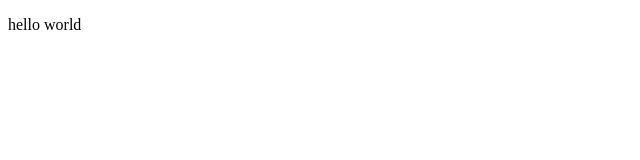
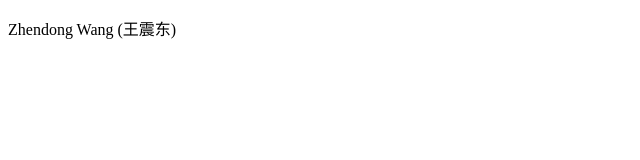
Before and after one commit to ZhendongWang6/zhendongwang6.github.io, a plain HTML site: page index.html in a window 1280 px wide. Shown: the whole page, without its empty margins (0-640 px from the left). Drawn offline with Linux system fonts and the light colour scheme.

Commit message:
Update index.html

```diff
--- a/index.html
+++ b/index.html
@@ -5,6 +5,6 @@
     <title>Zhendong Wang (王震东)</title>
 </head>
 <body>
-<p>hello world</p>
+<p>Zhendong Wang (王震东)</p>
 </body>
 </html>
```
